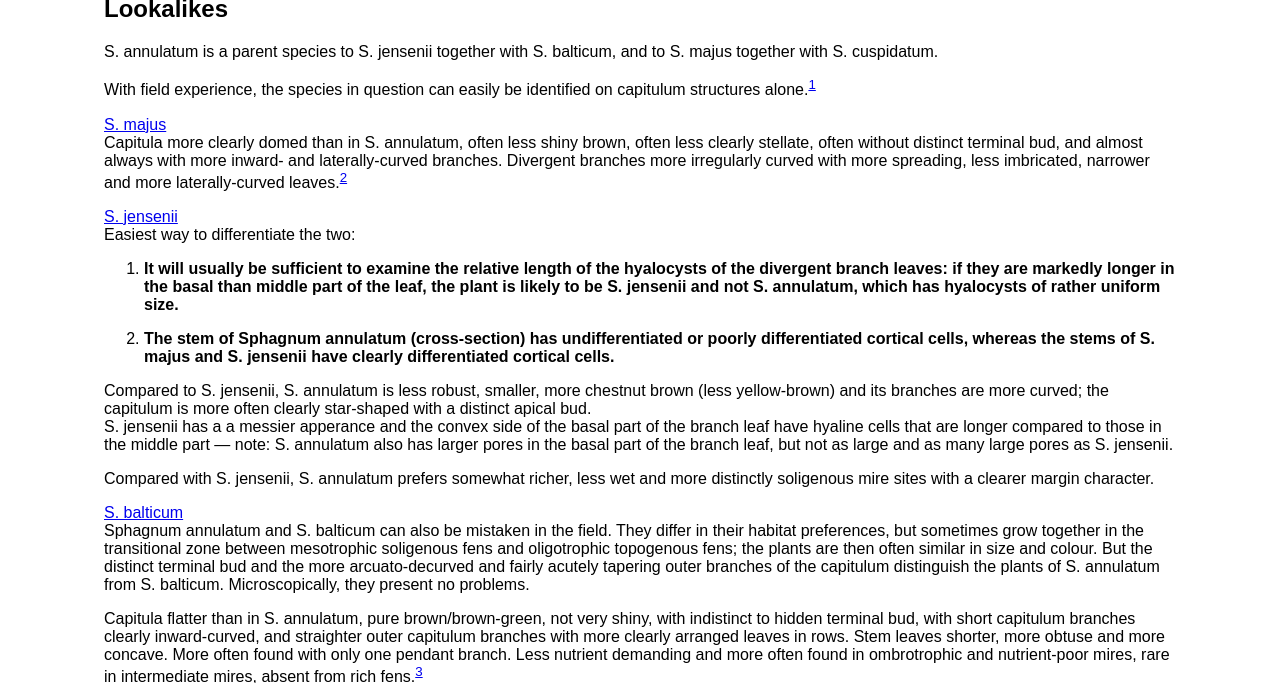
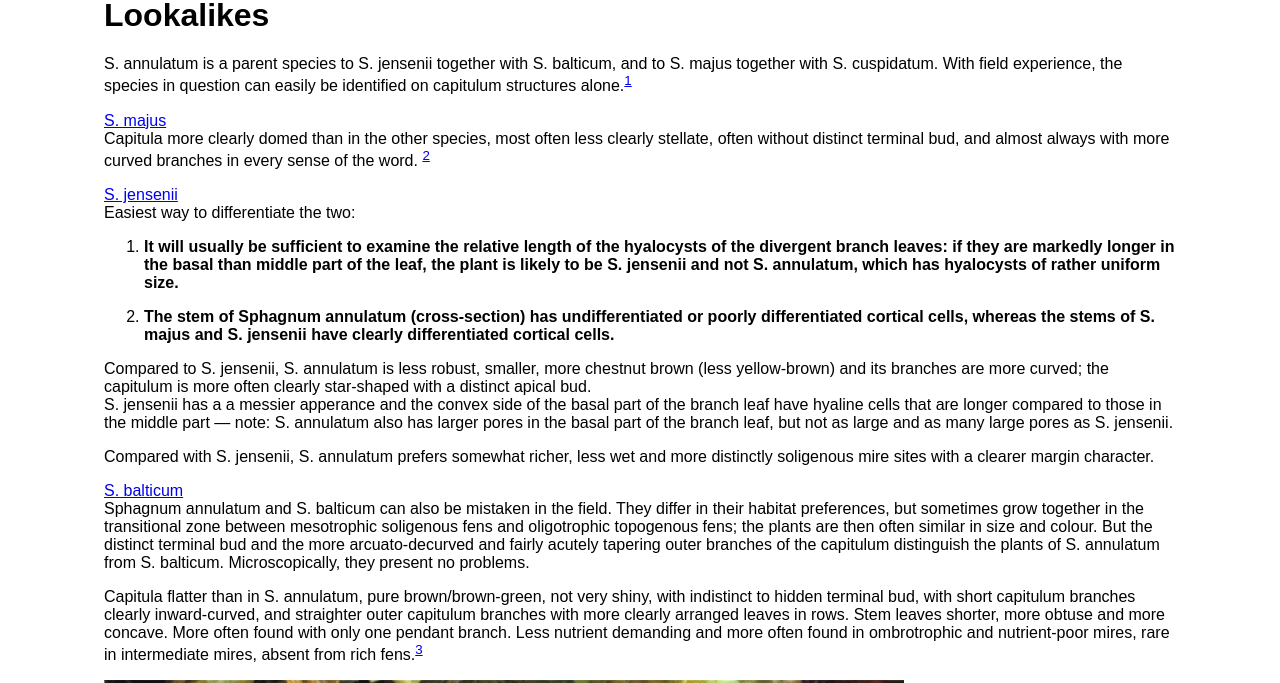
Before and after one commit to DanielESolbakk/Sphagnum-Field-Guide, a Jekyll site: the page built from Subgenus Cuspidata/Sphagnum annulatum/index.md, in a window 1280 px wide and 900 px high, scrolled down 11761 px, cut to the strip 217-900 px from the top of the window. Built offline with Jekyll 4.4.1, drawn with Linux system fonts in a browser that asks for light colours; a script that is not in the unit is left out; some of the changed text lies outside the part shown.

Commit message:
docs: add comparison image and amend text

```diff
--- a/_includes/lookalikes/lookalikes-complex-annulatum.html
+++ b/_includes/lookalikes/lookalikes-complex-annulatum.html
@@ -1,11 +1,10 @@
-## Lookalikes
+# Lookalikes
 
 S. annulatum is a parent species to S. jensenii together with S. balticum, and to S. majus together with S. cuspidatum.
-
 With field experience, the species in question can easily be identified on capitulum structures alone.<sup><a href="#flatberg1988-annulatum">1</a></sup>
 
 <a href="{{ site.baseurl }}/Subgenus%20Cuspidata/Sphagnum%20majus/">S. majus</a><br>
-Capitula more clearly domed than in S. annulatum, often less shiny brown, often less clearly stellate, often without distinct terminal bud, and almost always with more inward- and laterally-curved branches. Divergent branches more irregularly curved with more spreading, less imbricated, narrower and more laterally-curved leaves.<sup><a href="#flatberg2015-majus">2</a></sup>
+Capitula more clearly domed than in the other species, most often less clearly stellate, often without distinct terminal bud, and almost always with more curved branches in every sense of the word. <sup><a href="#flatberg2015-majus">2</a></sup>
 
 
 <a href="{{ site.baseurl }}/Subgenus%20Cuspidata/Sphagnum%20jensenii/">S. jensenii</a><br>
@@ -87,7 +86,10 @@
 ↑ Sphagnum majus (left) and annulatum (right)
 
 <img src="{{ '/assets/lookalikes/complex-annulatum/20250806_153844.jpg' | relative_url }}" loading="lazy" alt="20250806_153844" />
-↑ Sphagnum jensenii (Light brown, yellow and green) and annulatum (darker brown, mostly middle right)
+↑ Sphagnum jensenii (darker brown, mostly middle right) and annulatum (light brown, yellow and green)
+
+<img src="{{ '/assets/lookalikes/complex-annulatum/20250916_130807.jpg' | relative_url }}" loading="lazy" alt="20250916_130807" />
+↑ Sphagnum jensenii (darker brown, left) and annulatum (light brown and yellow).
 
 ## Lookalike Sources
 
```
Also changed, not shown: Glossary and explanations/index.md (+1 -1 lines), assets/lookalikes/complex-annulatum/20250916_130807.jpg (added).
